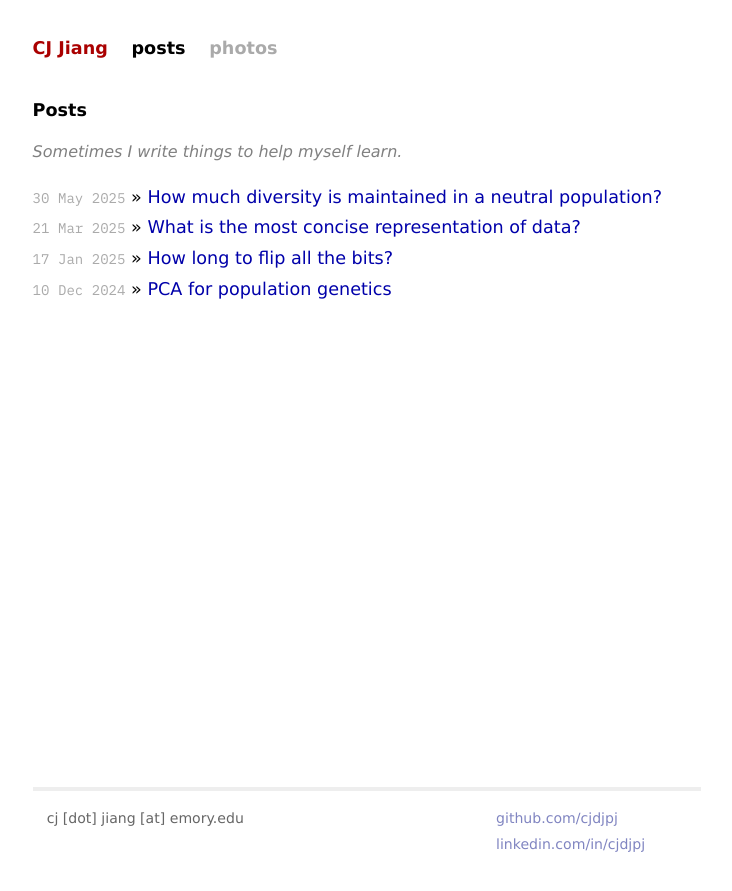
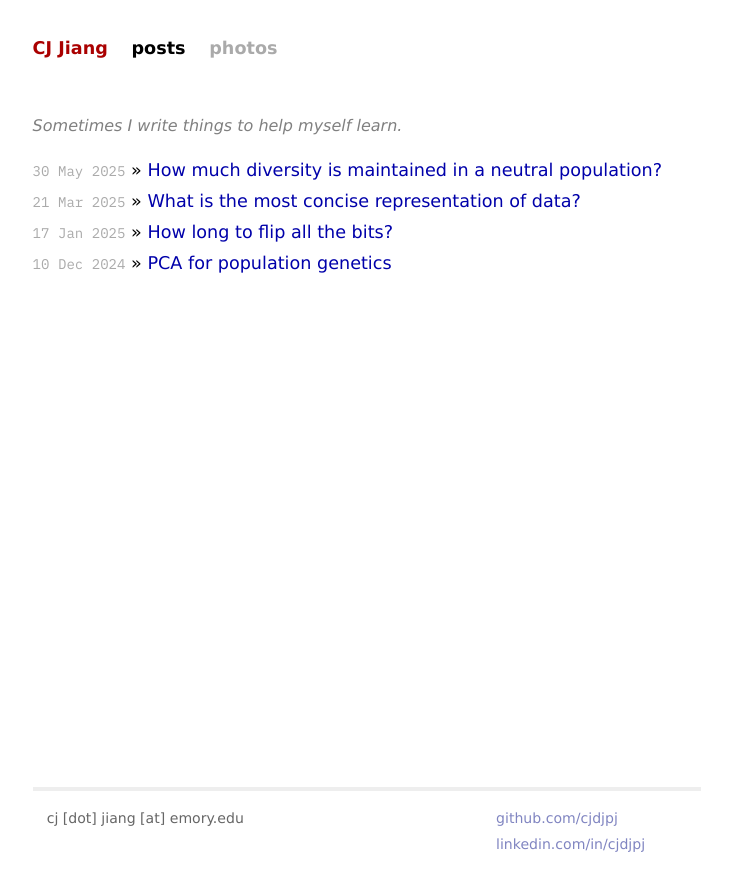
Before and after one commit to cjdjpj/cjdjpj.github.io, a Jekyll site: the page built from posts.md, in a window 1280 px wide. Shown: the top 891 px of the page, without its empty margins (273-1005 px from the left). Built offline with Jekyll 4.4.1, drawn with Linux system fonts in a browser that asks for light colours.

Commit message:
remove post header

```diff
--- a/posts.md
+++ b/posts.md
@@ -5,7 +5,6 @@ permalink: /posts/
 ---
 
 <div id="home">
-    <h1>Posts</h1>
     <p style="color: gray; font-style: italic; font-size: 12pt;">Sometimes I write things to help myself learn.</p>
     <ul class="posts">
         {% for post in site.posts %}
```
